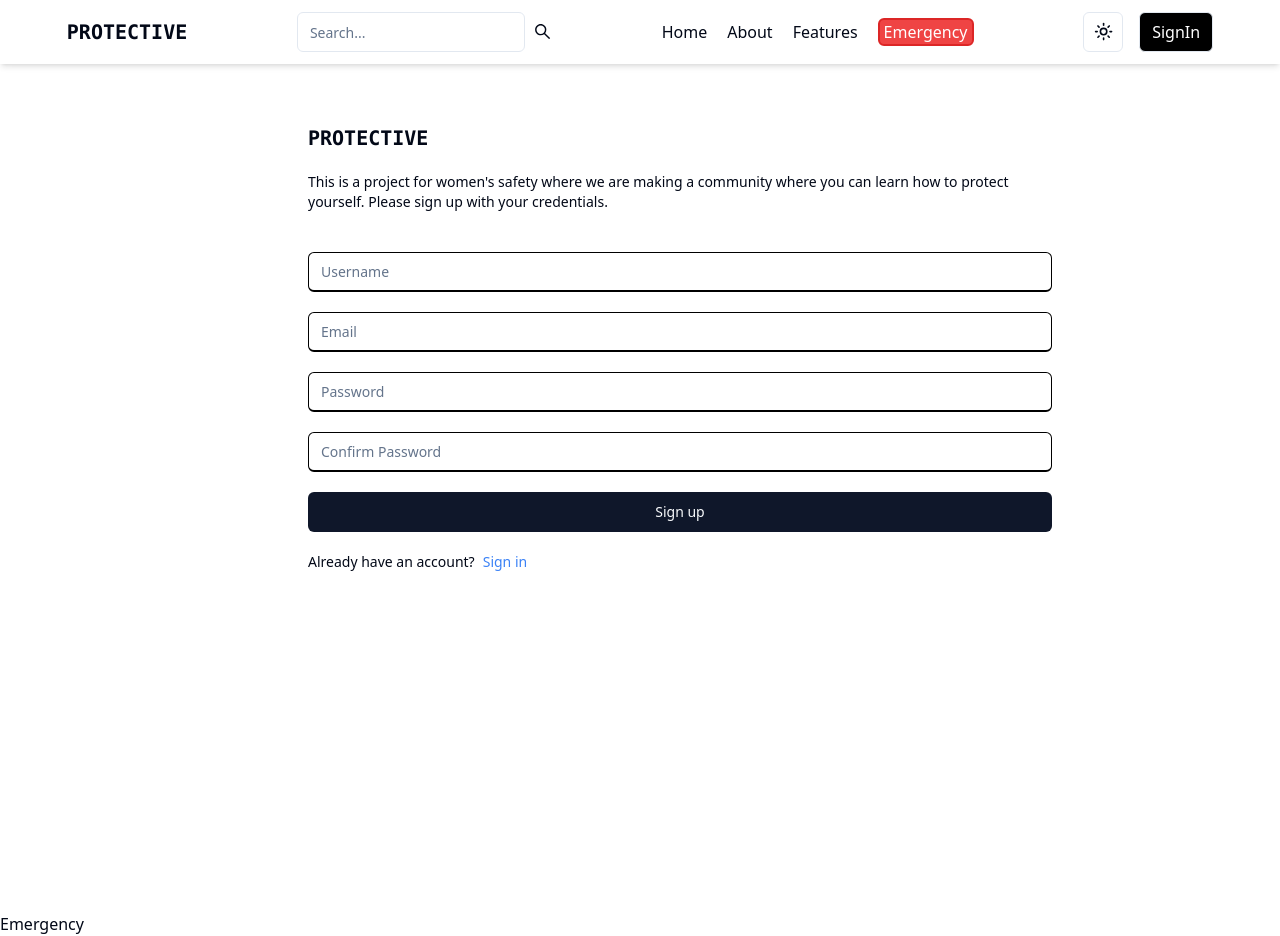
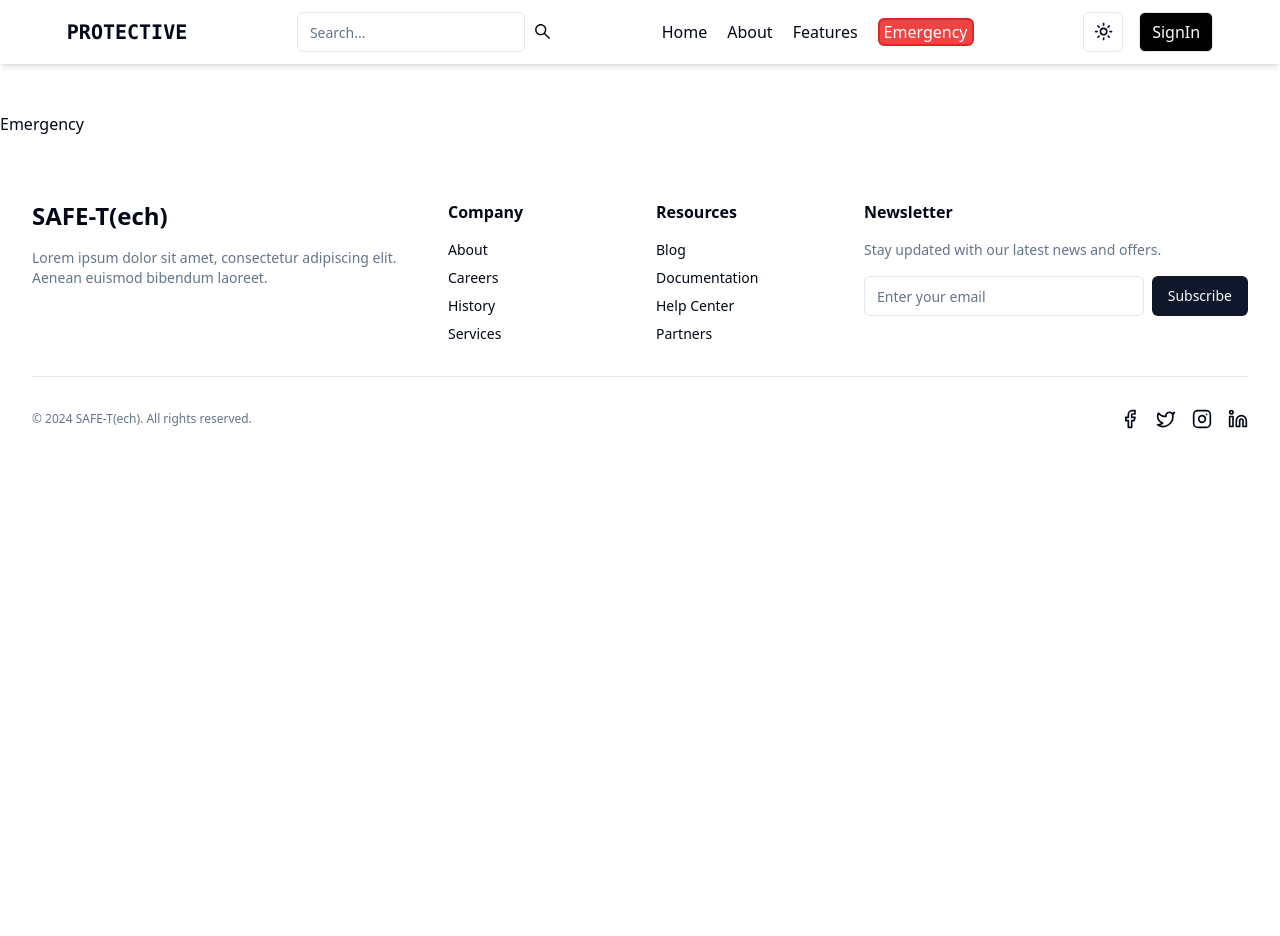
Before and after one commit to ar-ease/Sih2024, a React (Vite) app in the folder frontend/: page /emergency in a window 1280 px wide. After the commit the page ends 800 px from the top, so only its background shows below. Built offline with nearby package versions, Linux system fonts and the light colour scheme.

Commit message:
added footer

```diff
--- a/frontend/src/App.jsx
+++ b/frontend/src/App.jsx
@@ -12,8 +12,9 @@ import Signup from "./pages/Signup";
 import Dashboard from "./pages/Dashboard";
 
 import Features from "./pages/Features";
-import ComponentLayout from "./pages/ComponentLayout";
+import ComponentLayout from "./layouts/ComponentLayout";
 import Emergency from "./pages/Emergency";
+import FooterComponent from "./components/Footer";
 
 function App() {
   return (
@@ -30,6 +31,7 @@ function App() {
             <Route path="/features" element={<Features />} />
             <Route path="/emergency" element={<Emergency />} />
           </Routes>
+          <FooterComponent />
         </BrowserRouter>
       </div>
     </>
--- /dev/null
+++ b/frontend/src/components/Footer.jsx
@@ -0,0 +1,115 @@
+import { Input } from "@/components/ui/input";
+import { Button } from "@/components/ui/button";
+import { Separator } from "@/components/ui/separator";
+import { Facebook, Twitter, Instagram, Linkedin } from "lucide-react";
+import { Link } from "react-router-dom";
+
+export default function Footer() {
+  return (
+    <footer className="bg-background">
+      <div className="container px-4 py-16 mx-auto sm:px-6 lg:px-8">
+        <div className="grid grid-cols-1 gap-8 lg:grid-cols-3">
+          <div>
+            <h2 className="text-2xl font-bold">SAFE-T(ech)</h2>
+            <p className="mt-4 text-sm text-muted-foreground">
+              Lorem ipsum dolor sit amet, consectetur adipiscing elit. Aenean
+              euismod bibendum laoreet.
+            </p>
+          </div>
+          <div className="grid grid-cols-2 gap-8 lg:col-span-2">
+            <div className="grid grid-cols-2 gap-8">
+              <div>
+                <h3 className="font-semibold">Company</h3>
+                <nav className="mt-4">
+                  <ul className="space-y-2 text-sm">
+                    <li>
+                      <Link href="#" className="hover:opacity-75">
+                        About
+                      </Link>
+                    </li>
+                    <li>
+                      <Link href="#" className="hover:opacity-75">
+                        Careers
+                      </Link>
+                    </li>
+                    <li>
+                      <Link href="#" className="hover:opacity-75">
+                        History
+                      </Link>
+                    </li>
+                    <li>
+                      <Link href="#" className="hover:opacity-75">
+                        Services
+                      </Link>
+                    </li>
+                  </ul>
+                </nav>
+              </div>
+              <div>
+                <h3 className="font-semibold">Resources</h3>
+                <nav className="mt-4">
+                  <ul className="space-y-2 text-sm">
+                    <li>
+                      <Link href="#" className="hover:opacity-75">
+                        Blog
+                      </Link>
+                    </li>
+                    <li>
+                      <Link href="#" className="hover:opacity-75">
+                        Documentation
+                      </Link>
+                    </li>
+                    <li>
+                      <Link href="#" className="hover:opacity-75">
+                        Help Center
+                      </Link>
+                    </li>
+                    <li>
+                      <Link href="#" className="hover:opacity-75">
+                        Partners
+                      </Link>
+                    </li>
+                  </ul>
+                </nav>
+              </div>
+            </div>
+            <div>
+              <h3 className="font-semibold">Newsletter</h3>
+              <p className="mt-4 text-sm text-muted-foreground">
+                Stay updated with our latest news and offers.
+              </p>
+              <form className="mt-4 flex flex-col sm:flex-row gap-2">
+                <Input type="email" placeholder="Enter your email" />
+                <Button type="submit">Subscribe</Button>
+              </form>
+            </div>
+          </div>
+        </div>
+        <Separator className="my-8" />
+        <div className="flex flex-col-reverse gap-4 sm:flex-row sm:items-center sm:justify-between">
+          <p className="text-xs text-muted-foreground">
+            © {new Date().getFullYear()} SAFE-T(ech). All rights reserved.
+          </p>
+          <div className="flex space-x-4">
+            <Link href="#" className="hover:opacity-75">
+              <span className="sr-only">Facebook</span>
+              <Facebook size={20} />
+            </Link>
+            <Link href="#" className="hover:opacity-75">
+              <span className="sr-only">Twitter</span>
+              <Twitter size={20} />
+            </Link>
+            <Link href="#" className="hover:opacity-75">
+              <span className="sr-only">Instagram</span>
+              <Instagram size={20} />
+            </Link>
+            <Link href="#" className="hover:opacity-75">
+              <span className="sr-only">LinkedIn</span>
+              <Linkedin size={20} />
+            </Link>
+          </div>
+        </div>
+      </div>
+    </footer>
+  );
+}
--- a/frontend/src/pages/ComponentLayout.jsx
+++ b/frontend/src/layouts/ComponentLayout.jsx
@@ -2,15 +2,13 @@ import React from "react";
 import Header from "../components/Header";
 import TestCard from "../components/TestCard";
 import Navbar from "@/components/Navbar";
-import Signup from "./Signup";
+import Signup from "../pages/Signup";
 
 export default function ComponentLayout() {
   return (
     <div>
       <Navbar />
-      <div className="pt-28 pl-20">
-        <Signup />
-      </div>
+      <div className="pt-28 pl-20"></div>
     </div>
   );
 }
--- a/frontend/src/pages/Signup.jsx
+++ b/frontend/src/pages/Signup.jsx
@@ -51,13 +51,13 @@ export default function Signup() {
         } else if (res.ok) {
           navigate("/sign-in");
         }
-      }, 1500);
+      }, 600);
     } catch (error) {
       // Even in case of an error, wait for 3 seconds before updating the state
       setTimeout(() => {
         setLoading(false);
         setErrorMessage(error.message);
-      }, 1500);
+      }, 600);
     }
   };
 
```
